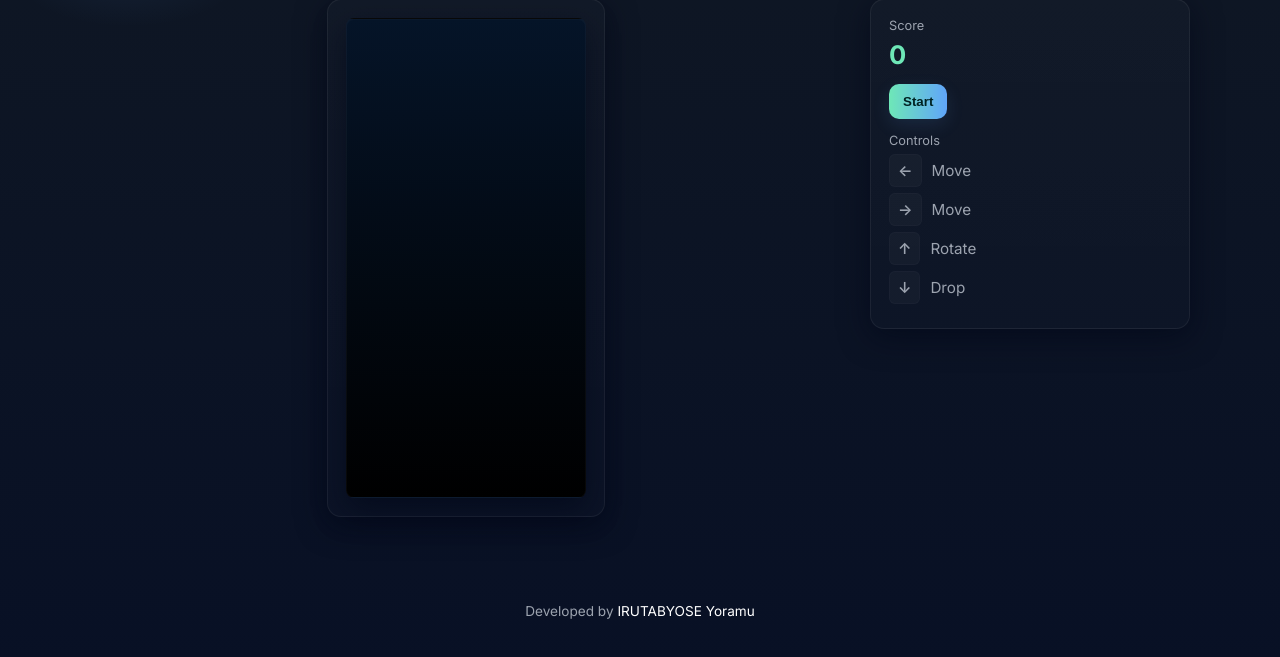
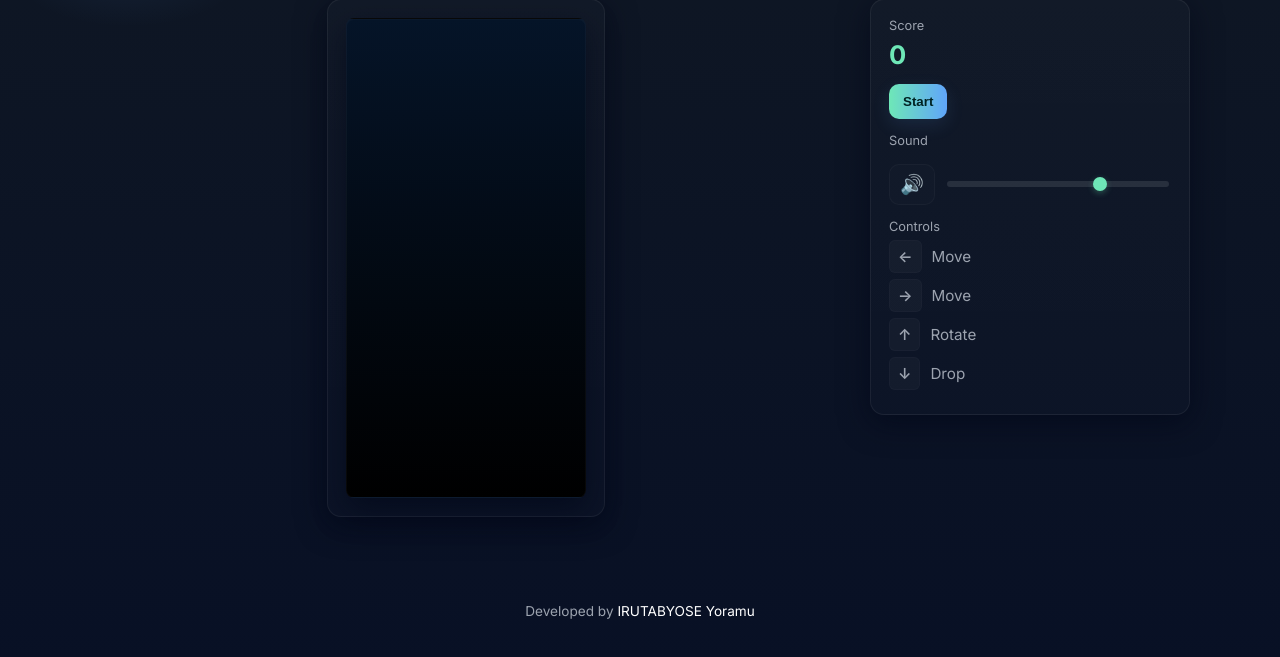
Before and after one commit to meyoramu/simple-tetris, a plain HTML site: page index.html in a window 1280 px wide. Shown: the part 113-770 px from the top of the page. Drawn offline with Linux system fonts and the light colour scheme.

Commit message:
feat(audio): add theme music and volume controls to game UI
Add audio element for background music and create controls panel with toggle button and volume slider. This enhances user experience by allowing players to control game sound.

```diff
--- a/index.html
+++ b/index.html
@@ -31,6 +31,11 @@
 
   <!-- Link to the local stylesheet that controls layout, colors and spacing -->
   <link rel="stylesheet" href="./styles/style.css">
+
+  <!-- Audio element for theme music -->
+  <audio id="themeMusic" loop preload="auto">
+    <source src="./sounds/game-theme.mp3" type="audio/mpeg">
+  </audio>
 </head>
 
 <body>
@@ -91,6 +96,17 @@
           <!-- <button id="pause" class="btn">Pause</button> -->
         </div>
 
+        <!-- Audio settings group for theme music control -->
+        <div class="panel__group panel__audio">
+          <div class="panel__label">Sound</div>
+          <div class="audio-controls">
+            <button id="audioToggle" class="btn audio-btn" title="Toggle sound">
+              <span class="audio-icon">🔊</span>
+            </button>
+            <input type="range" id="volumeSlider" class="volume-slider" min="0" max="100" value="70" aria-label="Volume control">
+          </div>
+        </div>
+
         <!-- Small help section explaining controls. These are the arrow keys
              that the `scripts/main.js` code listens to for player input. -->
         <div class="panel__group panel__help">
```
